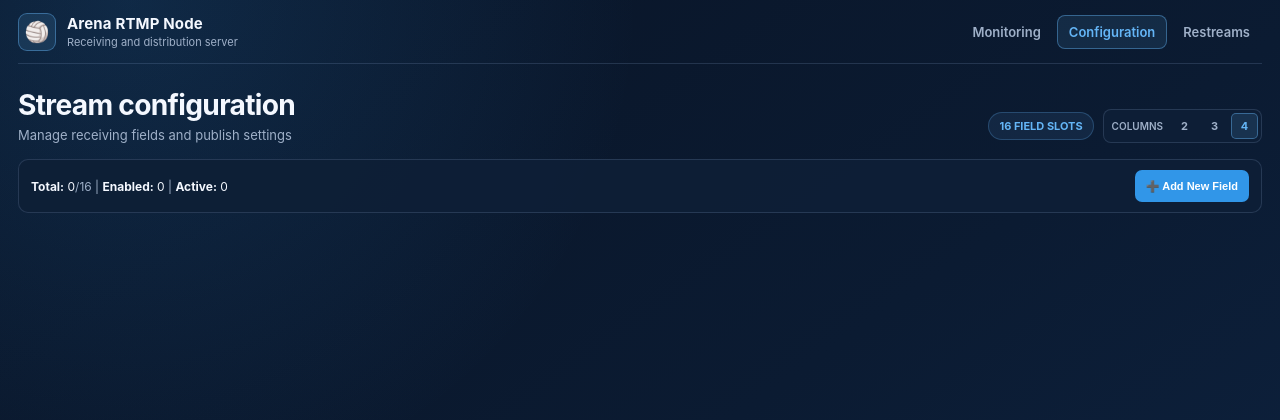
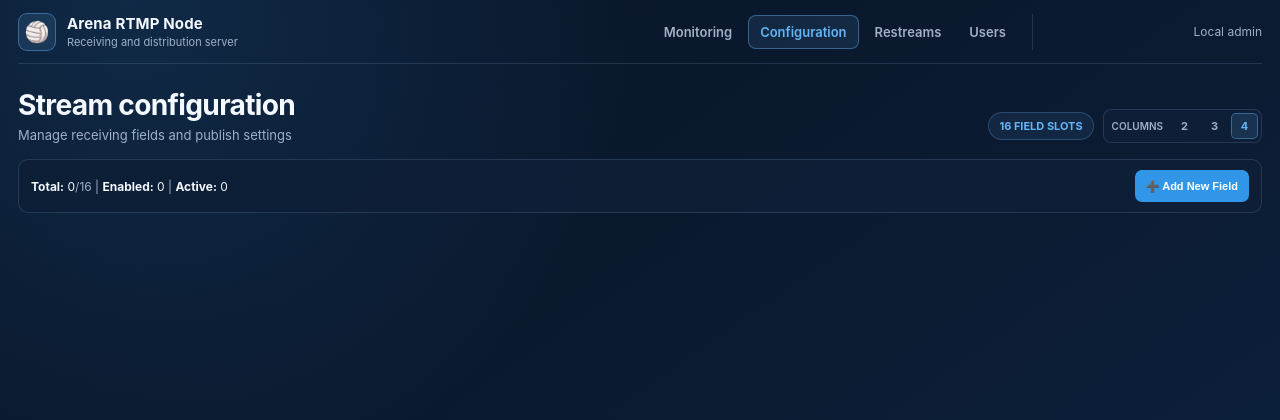
Before and after one commit to lazaryants/arena-rtmp-node, a Flask app: template app/templates/config.html in a window 1280 px wide. Shown: the top 420 px of the page. Run offline with Flask 3, Linux system fonts and the light colour scheme; the template is opened without the code that fills it, so the values that code supplies are empty.

Commit message:
Move account controls into topbar

```diff
--- a/app/templates/config.html
+++ b/app/templates/config.html
@@ -226,11 +226,27 @@
                     <div class="brand-subtitle">Receiving and distribution server</div>
                 </div>
             </div>
-            <nav class="nav-menu" aria-label="Main navigation">
-                <a href="/">Monitoring</a>
-                <a href="/config/" class="active">Configuration</a>
-                <a href="/admin/">Restreams</a>
-            </nav>
+            <div class="topbar-actions">
+                <nav class="nav-menu" aria-label="Main navigation">
+                    <a href="/">Monitoring</a>
+                    <a href="/config/" class="active">Configuration</a>
+                    <a href="/admin/">Restreams</a>
+                    <a href="/admin/users/">Users</a>
+                </nav>
+                <div class="account-slot">
+                    {% if rbac_enabled and web_user %}
+                    <span class="account-identity">
+                        {{ web_user.username }} · {{ web_user.role }}
+                    </span>
+                    <form action="/admin/logout" method="post">
+                        <input type="hidden" name="csrf_token" value="{{ csrf_token }}">
+                        <button class="account-action" type="submit">Logout</button>
+                    </form>
+                    {% else %}
+                    <span class="account-identity">Local admin</span>
+                    {% endif %}
+                </div>
+            </div>
         </header>
 
         <div class="page-heading">
@@ -246,15 +262,6 @@
                     <button type="button" data-columns="3">3</button>
                     <button type="button" data-columns="4">4</button>
                 </div>
-                {% if rbac_enabled and web_user %}
-                <div class="logout">
-                    <span>{{ web_user.username }} · {{ web_user.role }}</span>
-                    <form action="/admin/logout" method="post">
-                        <input type="hidden" name="csrf_token" value="{{ csrf_token }}">
-                        <button class="btn" type="submit">Logout</button>
-                    </form>
-                </div>
-                {% endif %}
             </div>
         </div>
         <div id="alert" class="alert"></div>
```
